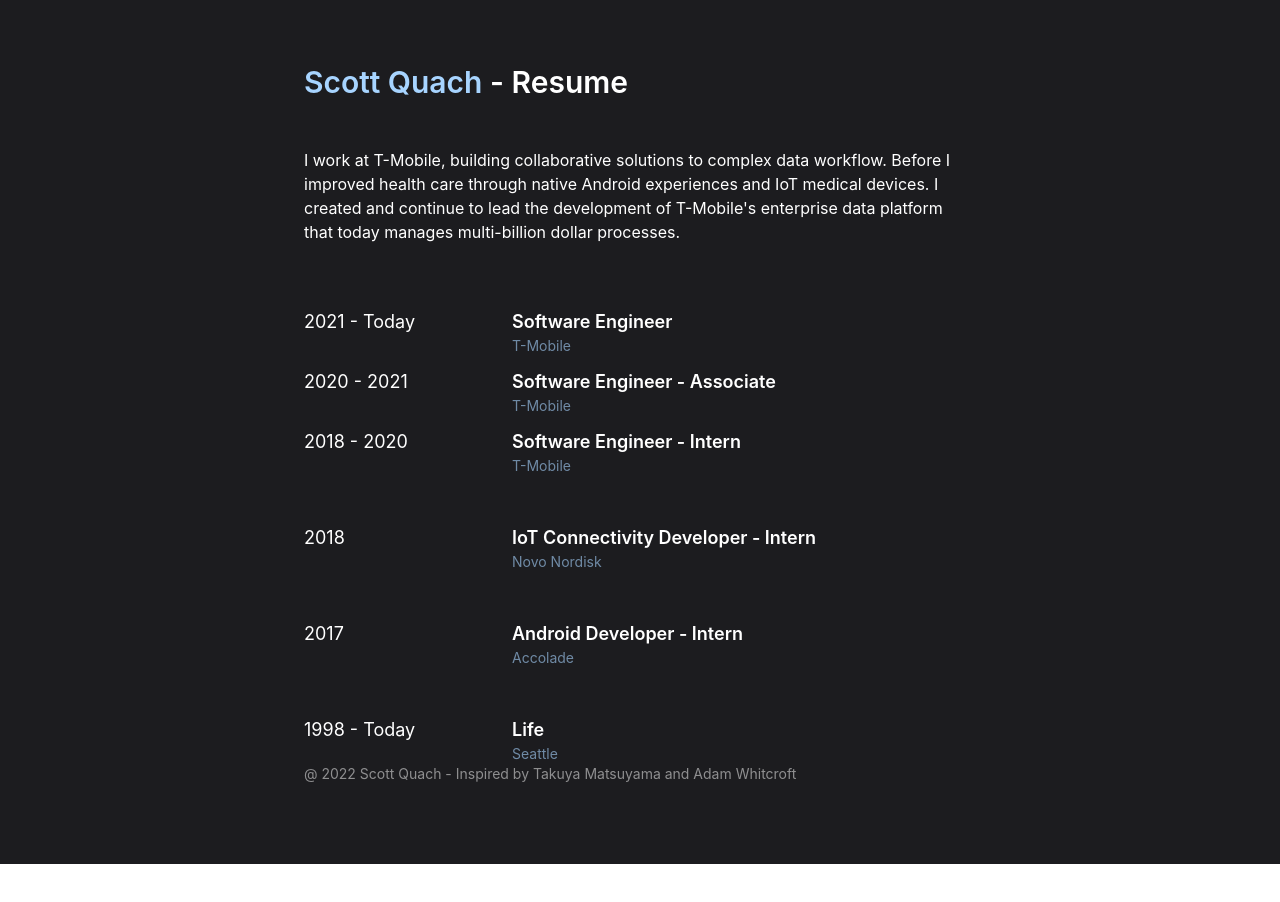
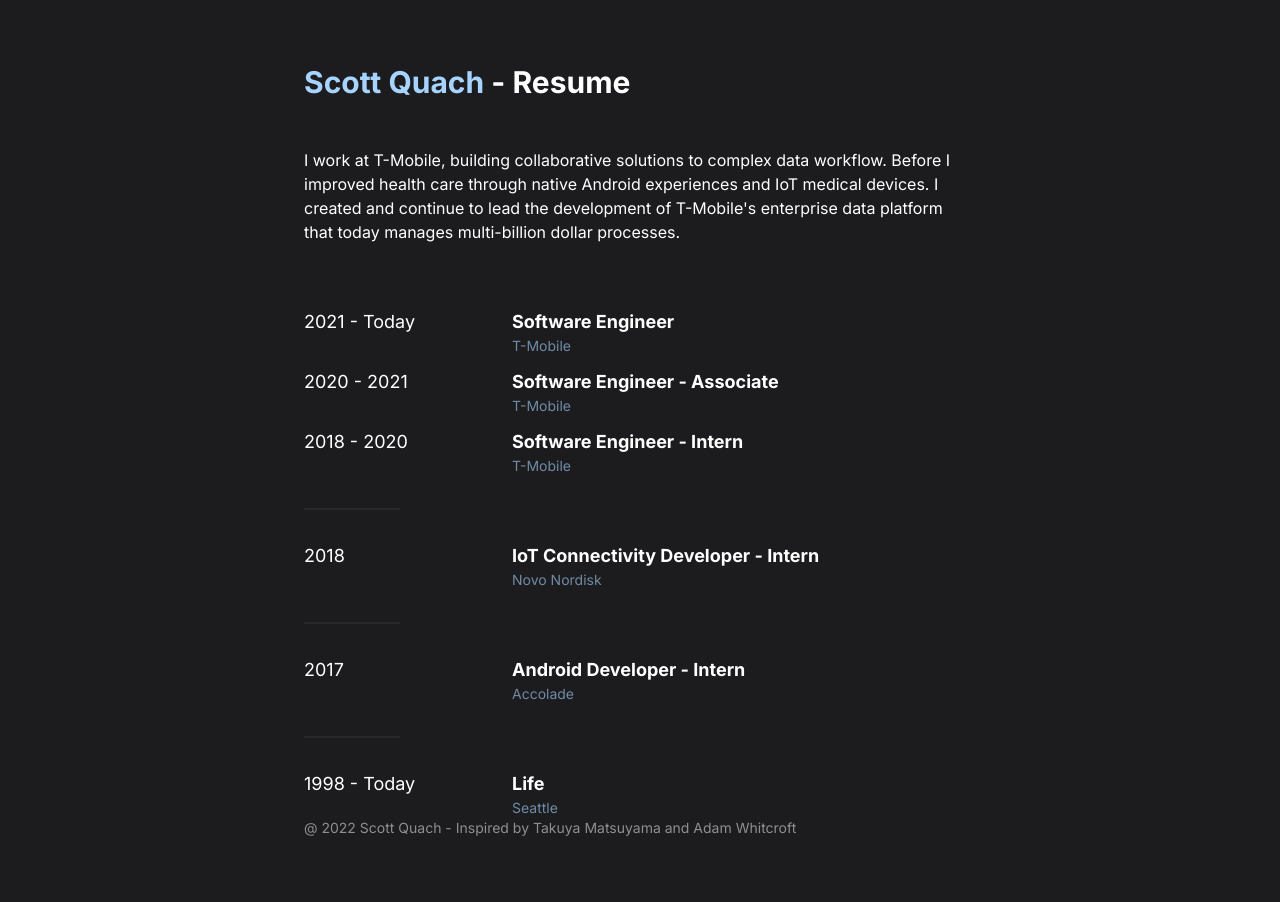
Before and after one commit to scottquach/Portfolio-2022, a React (Create React App) app: page /resume in a window 1280 px wide. Shown: the top 902 px of the page. Before the commit the page ends 864 px from the top, so only its background shows below. Built offline with nearby package versions, Linux system fonts and the light colour scheme.

Commit message:
Added slight markers and font change

```diff
--- a/public/index.html
+++ b/public/index.html
@@ -21,6 +21,11 @@
       work correctly both with client-side routing and a non-root public URL.
       Learn how to configure a non-root public URL by running `npm run build`.
     -->
+        <link rel="preconnect" href="https://fonts.googleapis.com" />
+        <link rel="preconnect" href="https://fonts.gstatic.com" crossorigin />
+        <link href="https://fonts.googleapis.com/css2?family=Montserrat:wght@300;400;500;600;700&display=swap" rel="stylesheet" />
+        <link href="https://fonts.googleapis.com/css2?family=Inter:wght@100;300;400;500;700&display=swap" rel="stylesheet" />
+
         <script src="https://kit.fontawesome.com/35c30d0dea.js" crossorigin="anonymous"></script>
         <title>Scott Quach</title>
     </head>
--- a/src/App.css
+++ b/src/App.css
@@ -37,6 +37,14 @@
     column-gap: 1rem;
 }
 
+.divider {
+    border-top: 2px solid whitesmoke;
+    opacity: .05;
+    width: 6rem;
+    /* width: 0rem; */
+    margin: 2rem 0;
+}
+
 @media (prefers-reduced-motion: no-preference) {
     .App-logo {
         animation: App-logo-spin infinite 20s linear;
--- a/src/components/Resume.js
+++ b/src/components/Resume.js
@@ -17,7 +17,7 @@
                 T-Mobile's enterprise data platform that today manages multi-billion dollar processes.
             </div>
 
-            <div className="flex flex-col gap-12 mt-16">
+            <div className="flex flex-col mt-16">
                 <div className="experience-grid">
                     <div className="text-lg">2021 - Today</div>
                     <div className="text-left">
@@ -36,6 +36,8 @@
                     </div>
                 </div>
 
+                <div className="divider"></div>
+
                 <div className="experience-grid">
                     <div className="text-lg">2018</div>
                     <div className="text-left">
@@ -44,6 +46,8 @@
                     </div>
                 </div>
 
+                <div className="divider"></div>
+
                 <div className="experience-grid">
                     <div className="text-lg">2017</div>
                     <div className="text-left">
@@ -51,6 +55,8 @@
                         <div className="text-primary text-sm opacity-60">Accolade</div>
                     </div>
                 </div>
+
+                <div className="divider"></div>
 
                 <div className="experience-grid">
                     <div className="text-lg">1998 - Today</div>
--- a/src/index.css
+++ b/src/index.css
@@ -3,20 +3,21 @@
 @tailwind utilities;
 
 body {
-  margin: 0;
-  font-family: -apple-system, BlinkMacSystemFont, 'Segoe UI', 'Roboto', 'Oxygen',
+    margin: 0;
+    /* font-family: -apple-system, BlinkMacSystemFont, 'Segoe UI', 'Roboto', 'Oxygen',
     'Ubuntu', 'Cantarell', 'Fira Sans', 'Droid Sans', 'Helvetica Neue',
-    sans-serif;
-  -webkit-font-smoothing: antialiased;
-  -moz-osx-font-smoothing: grayscale;
+    sans-serif; */
+    font-family: 'Inter', sans-serif;
+    /* font-family: 'Montserrat', sans-serif; */
+    -webkit-font-smoothing: antialiased;
+    -moz-osx-font-smoothing: grayscale;
 }
 
 code {
-  font-family: source-code-pro, Menlo, Monaco, Consolas, 'Courier New',
-    monospace;
+    font-family: source-code-pro, Menlo, Monaco, Consolas, 'Courier New', monospace;
 }
 
 :root {
-  --color-primary: #a7d4ff;
-  --color-secondary: rgb(181, 234, 255, .3);
+    --color-primary: #a7d4ff;
+    --color-secondary: rgb(181, 234, 255, 0.3);
 }
```
